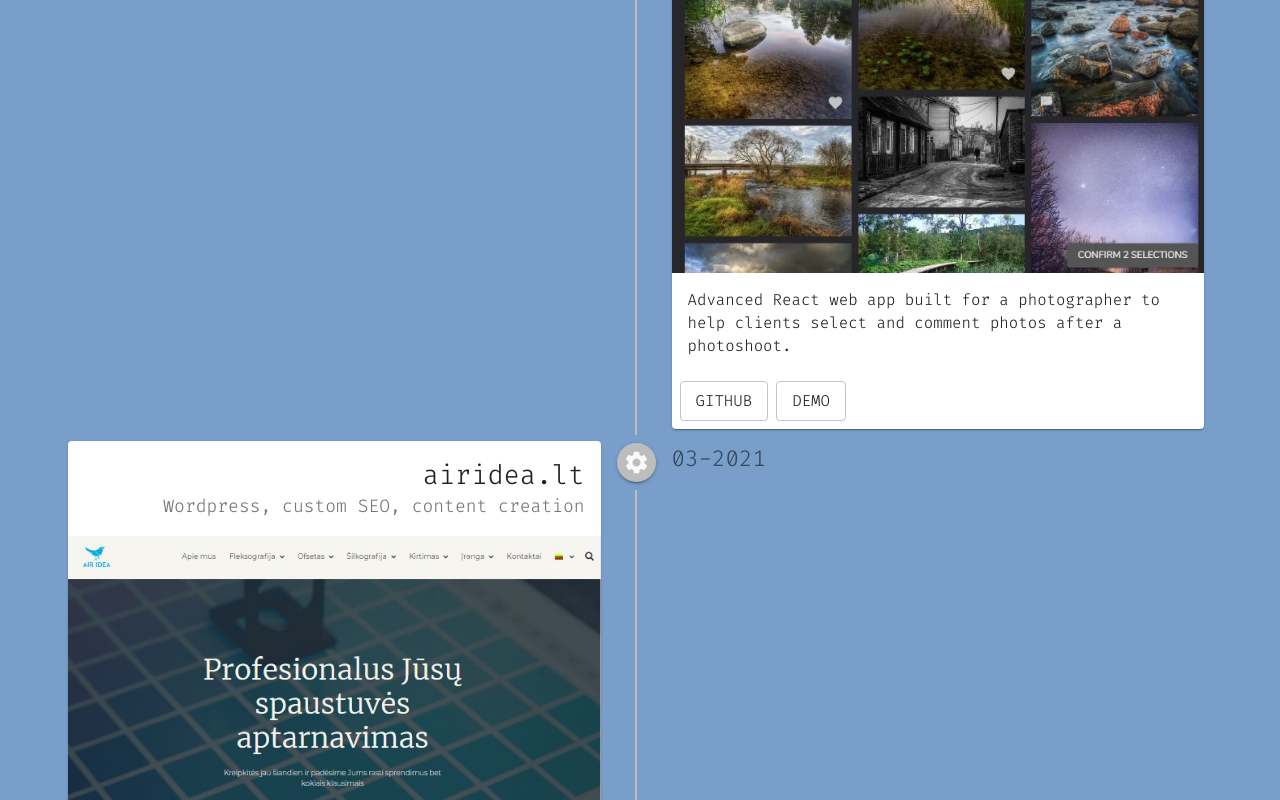
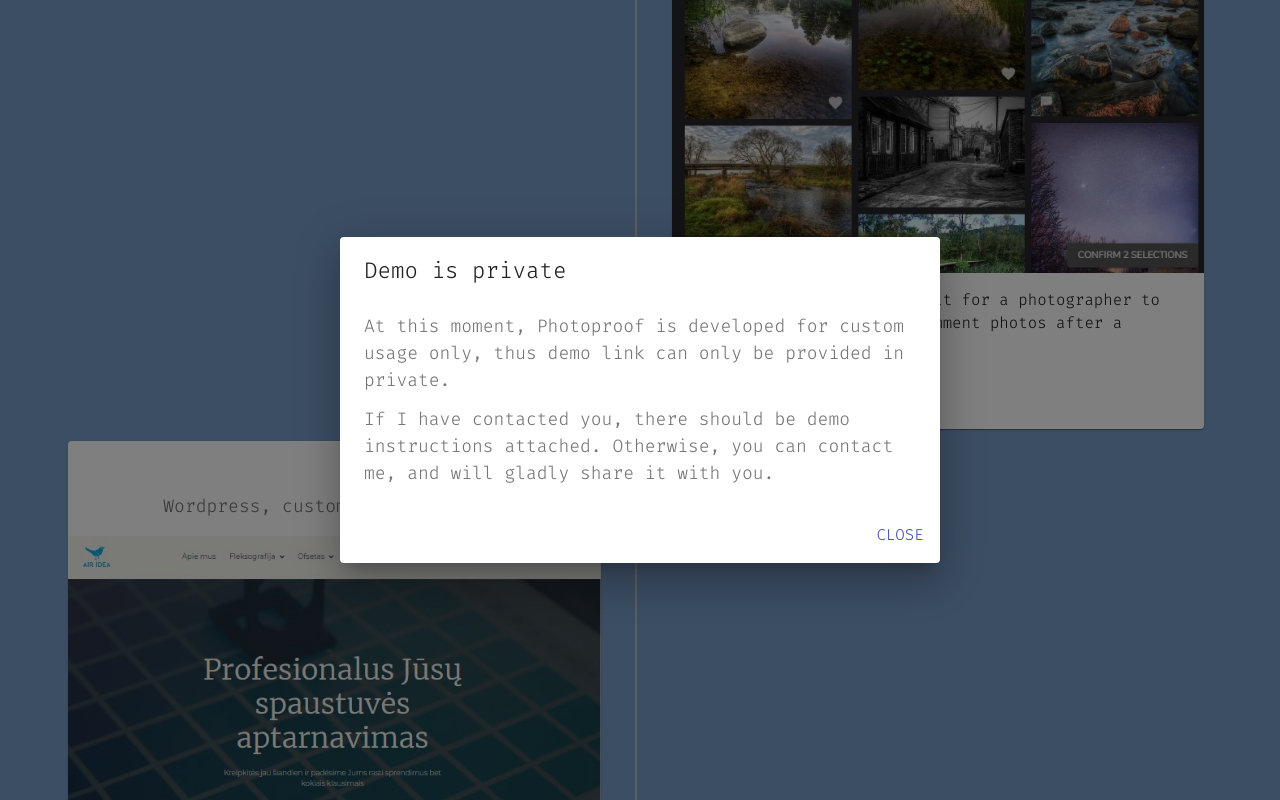
Before and after one commit to arnassavickas/portfolio, a Next.js app: page / in a window 1280 px wide. Both pictures are taken after a click on the button "DEMO". Shown: the part 2101-2901 px from the top of the page. Built offline with nearby package versions, Linux system fonts and the light colour scheme.

Commit message:
Add links to all buttons

```diff
--- a/components/TimelineSection/TimelineSection.tsx
+++ b/components/TimelineSection/TimelineSection.tsx
@@ -1,15 +1,24 @@
+import React from 'react';
+
 import Timeline from '@material-ui/lab/Timeline';
 import PhotoCameraIcon from '@material-ui/icons/PhotoCamera';
 import PictureAsPdfIcon from '@material-ui/icons/PictureAsPdf';
-import SettingsIcon from '@material-ui/icons/Settings';
+import WorkIcon from '@material-ui/icons/Work';
 import PhotoLibraryIcon from '@material-ui/icons/PhotoLibrary';
 import Typography from '@material-ui/core/Typography';
 import styles from './TimelineSection.module.scss';
+import Dialog from '@material-ui/core/Dialog';
+import DialogActions from '@material-ui/core/DialogActions';
+import DialogContent from '@material-ui/core/DialogContent';
+import DialogContentText from '@material-ui/core/DialogContentText';
+import DialogTitle from '@material-ui/core/DialogTitle';
 
 import TimelineCard from './TimelineCard/TimelineCard';
 import { Button } from '@material-ui/core';
 
 const TimelineSection: React.FC = () => {
+  const [open, setOpen] = React.useState(false);
+
   return (
     <section id='timeline' className={styles.section}>
       <Typography variant='h4' component='h2'>
@@ -26,10 +35,19 @@ const TimelineSection: React.FC = () => {
               photographer to help clients select and comment
               photos after a photoshoot.'
           buttons={[
-            <Button key='photoproofgithub' variant='outlined'>
+            <Button
+              key='photoproofgithub'
+              variant='outlined'
+              href='https://github.com/arnassavickas/photoproof'
+              target='_blank'
+            >
               GitHub
             </Button>,
-            <Button key='photoproofdemo' variant='outlined'>
+            <Button
+              onClick={() => setOpen(true)}
+              key='photoproofdemo'
+              variant='outlined'
+            >
               Demo
             </Button>,
           ]}
@@ -44,11 +62,16 @@ const TimelineSection: React.FC = () => {
           description='Company’s website to provide details
           of supplied products and equipment for printing houses.'
           buttons={[
-            <Button key='airideademo' variant='outlined'>
+            <Button
+              key='airideademo'
+              variant='outlined'
+              href='http://airidea.lt/'
+              target='_blank'
+            >
               Live site
             </Button>,
           ]}
-          icon={<SettingsIcon />}
+          icon={<WorkIcon />}
         />
         <TimelineCard
           date='01-2021'
@@ -59,10 +82,20 @@ const TimelineSection: React.FC = () => {
           description='Easy-to-use React web app to apply a
           company’s letterhead to a pdf file.'
           buttons={[
-            <Button key='letterheadgithub' variant='outlined'>
+            <Button
+              key='letterheadgithub'
+              variant='outlined'
+              href='https://github.com/arnassavickas/letterhead-pdf'
+              target='_blank'
+            >
               GitHub
             </Button>,
-            <Button key='letterheaddemo' variant='outlined'>
+            <Button
+              key='letterheaddemo'
+              variant='outlined'
+              href='https://letterhead.arnassavickas.lt/'
+              target='_blank'
+            >
               Demo
             </Button>,
           ]}
@@ -77,13 +110,41 @@ const TimelineSection: React.FC = () => {
           description='Professional photographer’s website
           to showcase works and deliver finished photoshoots to clients.'
           buttons={[
-            <Button key='letterheaddemo' variant='outlined'>
+            <Button
+              key='letterheaddemo'
+              variant='outlined'
+              href='https://www.karolinavaitonyte.lt/'
+              target='_blank'
+            >
               Live site
             </Button>,
           ]}
           icon={<PhotoLibraryIcon />}
         />
       </Timeline>
+      <Dialog
+        open={open}
+        onClose={() => setOpen(false)}
+        aria-labelledby='alert-dialog-title'
+        aria-describedby='alert-dialog-description'
+      >
+        <DialogTitle id='alert-dialog-title'>{'Demo is private'}</DialogTitle>
+        <DialogContent>
+          <DialogContentText id='alert-dialog-description'>
+            At this moment, Photoproof is developed for custom usage only, thus
+            demo link can only be provided in private.
+          </DialogContentText>
+          <DialogContentText id='alert-dialog-description'>
+            If I have contacted you, there should be demo instructions attached.
+            Otherwise, you can contact me, and will gladly share it with you.
+          </DialogContentText>
+        </DialogContent>
+        <DialogActions>
+          <Button onClick={() => setOpen(false)} color='primary' autoFocus>
+            Close
+          </Button>
+        </DialogActions>
+      </Dialog>
     </section>
   );
 };
```
